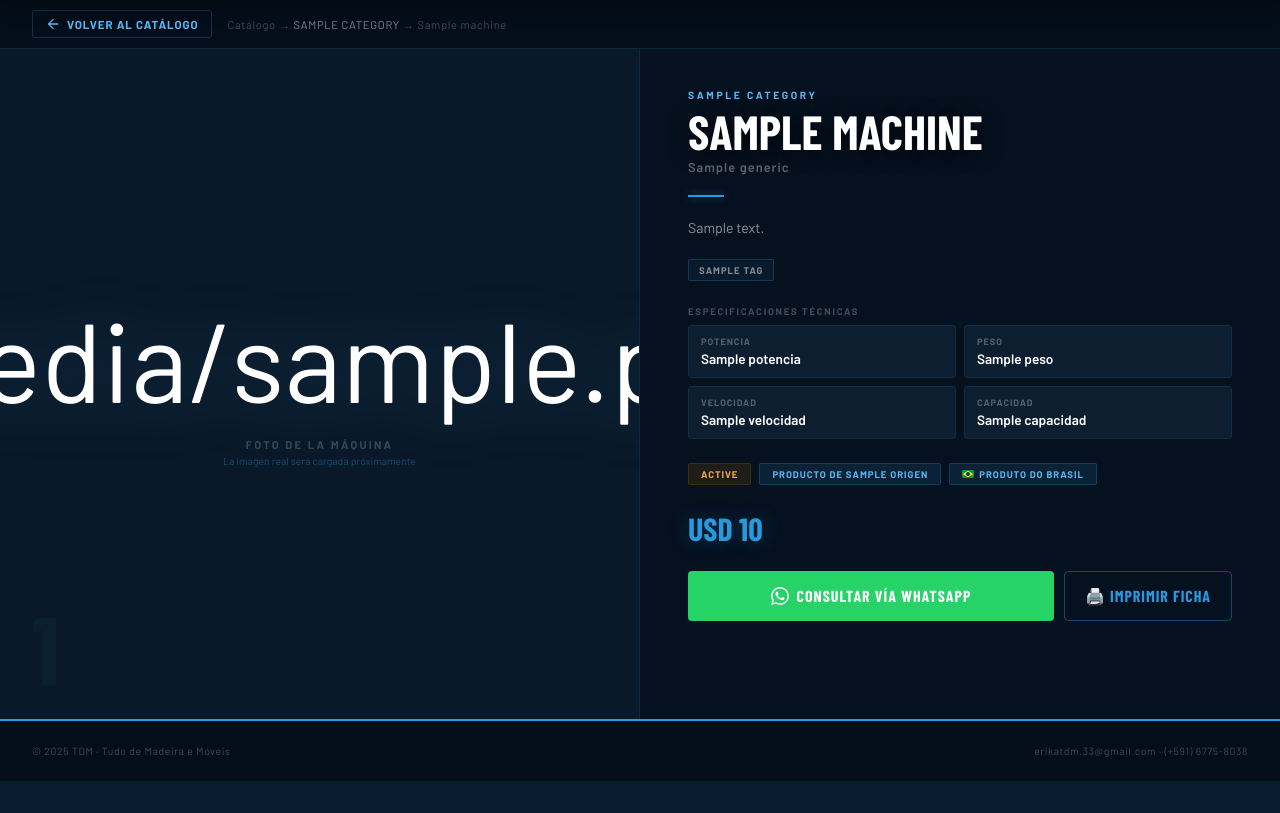
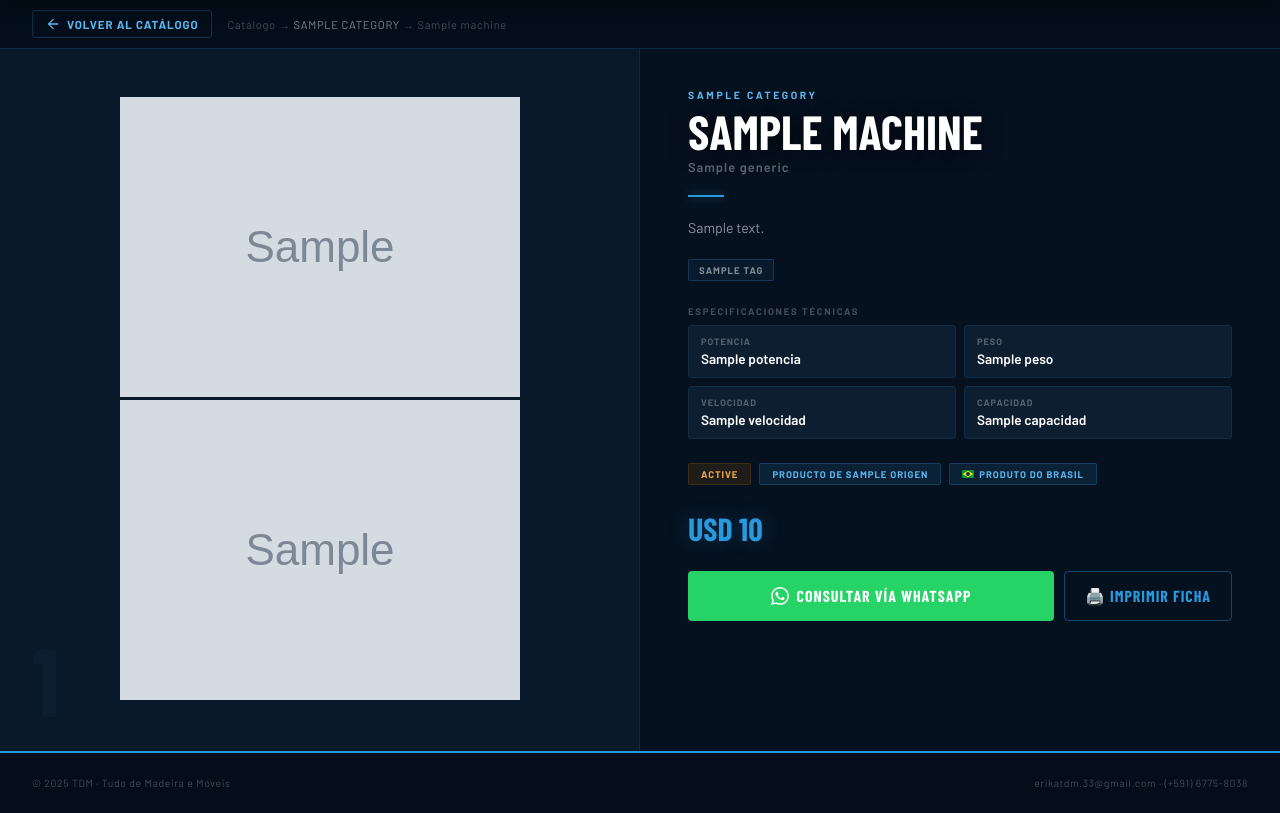
Before and after one commit to ggcativo/tdm-maquinaria, a FastAPI app: template templates/machine.html in a window 1280 px wide. Shown: the part 64-877 px from the top of the page. Before the commit the page ends 845 px from the top, so only its background shows below. Run offline with FastAPI, Linux system fonts and the light colour scheme; the template is opened without the code that fills it: most values are stand-ins (such as "Sample title", 1, 10 or a date in 2020); grey boxes marked "Sample" are stand-in pictures; parts of the project's set-up code (start-up, migrations or seed data) failed here and were passed over; some web fonts are replaced.

Commit message:
Update machine.html

```diff
--- a/templates/machine.html
+++ b/templates/machine.html
@@ -57,13 +57,36 @@
 
   <!-- Lado esquerdo: imagem -->
   <div class="detail-left">
-    <div class="detail-img-area">
-      <div class="detail-icon">{{ machine.icon }}</div>
-      <div class="detail-img-label">Foto de la máquina</div>
-      <div class="detail-img-sub">La imagen real será cargada próximamente</div>
+  {% if machine.imagens %}
+  <div class="gallery">
+    <div class="gallery-main">
+      <img id="gallery-main-img" src="{{ machine.imagens[0] }}" alt="{{ machine.name }}">
     </div>
-    <div class="detail-num">{{ machine.id }}</div>
+    <div class="gallery-thumbs">
+      {% for img in machine.imagens %}
+      <img src="{{ img }}" alt="{{ machine.name }} {{ loop.index }}"
+        class="gallery-thumb {% if loop.first %}active{% endif %}"
+        onclick="document.getElementById('gallery-main-img').src='{{ img }}';
+                 document.querySelectorAll('.gallery-thumb').forEach(t=>t.classList.remove('active'));
+                 this.classList.add('active');">
+      {% endfor %}
+    </div>
   </div>
+  {% elif machine.imagen %}
+  <div class="gallery">
+    <div class="gallery-main">
+      <img src="{{ machine.imagen }}" alt="{{ machine.name }}">
+    </div>
+  </div>
+  {% else %}
+  <div class="detail-img-area">
+    <div class="detail-icon">{{ machine.icon }}</div>
+    <div class="detail-img-label">Foto de la máquina</div>
+    <div class="detail-img-sub">La imagen real será cargada próximamente</div>
+  </div>
+  {% endif %}
+  <div class="detail-num">{{ machine.id }}</div>
+</div>
 
   <!-- Lado direito: info -->
   <div class="detail-right">
```
